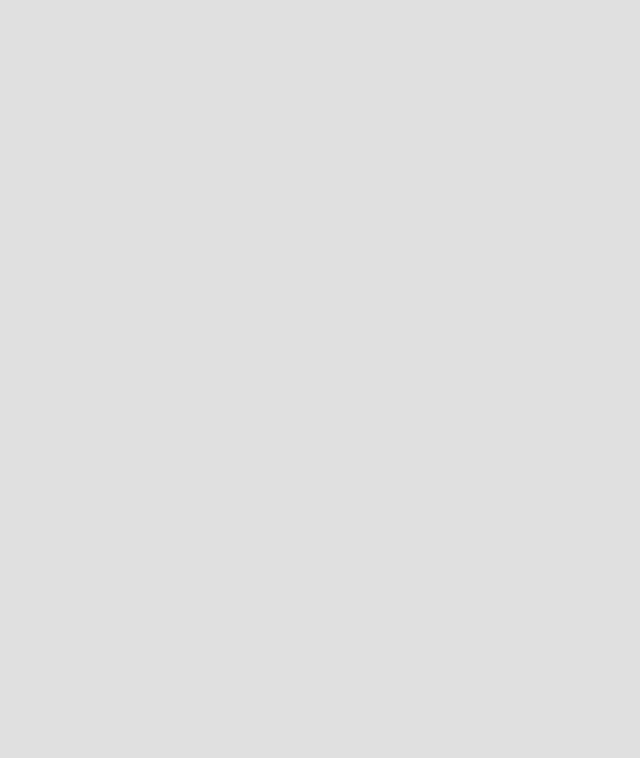
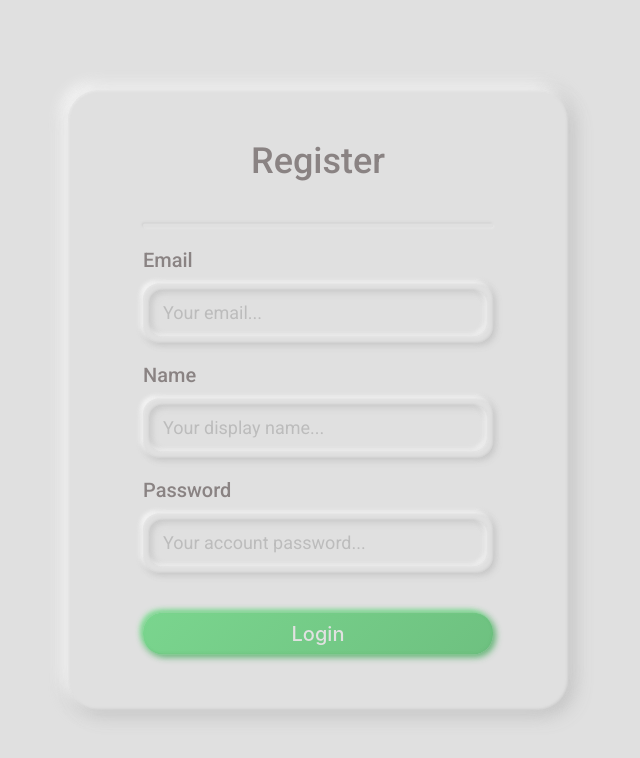
Before and after one commit to Prokopevs/Todo-desk, a React (Create React App) app: page /register in a window 1280 px wide. Before the commit this address had no page. Shown: the top 758 px of the page, without its empty margins (322-962 px from the left). Built offline with nearby package versions, Linux system fonts and the light colour scheme.

Commit message:
add register form

```diff
--- a/src/App.tsx
+++ b/src/App.tsx
@@ -2,6 +2,7 @@ import React from 'react';
 import Home from './pages/Home';
 import LoginForm from './pages/LoginForm'
 import { Routes, Route } from 'react-router-dom'
+import RegisterForm from './pages/RegisterForm';
 
 
 const App = () => {
@@ -10,6 +11,7 @@ const App = () => {
             <Routes>
                 <Route path="/" element={<Home />} />
                 <Route path="/login" element={<LoginForm />} />
+                <Route path="/register" element={<RegisterForm />} />
             </Routes>
         </div>
     );
--- a/src/components/Desk.tsx
+++ b/src/components/Desk.tsx
@@ -13,7 +13,7 @@ const Desk = () => {
                             <div className="block__inner_todo">
                                 <div className="block__content">
                                     <div className="pretty__line"></div>
-                                    <div className="block__content_input" contentEditable="true"></div>
+                                    <div className="block__content_input" contentEditable="true" suppressContentEditableWarning={true}>hello</div>
                                 </div>
                             </div>
                         </div>
@@ -22,12 +22,10 @@ const Desk = () => {
                         <h1 className="block__name">In progress</h1>
                         <div className="block__inner">
                             <div className="block__inner_todo">
-                                    <div className="block__content">
-                                        <div className="pretty__line"></div>
-                                        <p className="block__content_text">Do some shit blah blah blah blah blah shit blah blah blah blah blahshit blah blah blah blah blahshit blah lah blahshit blah blah blah blah blah blah blah </p>
-                                    </div>
-                                    <Priority />
-                                    <Priority />
+                                <div className="block__content">
+                                    <div className="pretty__line"></div>
+                                    <p className="block__content_text">Do some shit blah blah blah blah blah shit blah blah blah blah blahshit blah blah blah blah blahshit blah lah blahshit blah blah blah blah blah blah blah </p>
+                                </div>
                             </div>
                         </div>
                     </li>
--- a/src/pages/LoginForm.tsx
+++ b/src/pages/LoginForm.tsx
@@ -1,6 +1,6 @@
 import React from 'react'
 import { NeuToggle } from 'neumorphism-react';
-import { Link } from "react-router-dom";
+import { Link } from 'react-router-dom';
 
 const LoginForm = () => {
     return (
@@ -23,7 +23,9 @@ const LoginForm = () => {
                     <p className="login__form_remember_text">Remember me</p>
                 </div>
 
-                <p className="login__form_new login__form_new-mt">New user?</p>
+                <button className="button__big button__big-green button__big-green-mr">Login</button>
+
+                <p className="login__form_new">New user?</p>
                 <p className="login__form_new login__form_new-mb">You can create you account <Link to="/register" className="login__form_register">now</Link></p>
             </div>
         </div>
--- /dev/null
+++ b/src/pages/RegisterForm.tsx
@@ -0,0 +1,29 @@
+import React from 'react'
+
+const RegisterForm = () => {
+    return (
+        <div className="form position-absolute top-50 start-50 translate-middle">
+            <div className="form__container">
+                <p className="register__form_name text-center">Register</p>
+                <div className="block__line block__line-form"></div>
+
+                <p className="login__form_data_name">Email</p>
+                <div className="form__input_holder">
+                    <input placeholder="Your email..." type="email" className="form__input"></input>
+                </div>
+                <p className="login__form_data_name">Name</p>
+                <div className="form__input_holder">
+                    <input placeholder="Your display name..." type="text" className="form__input"></input>
+                </div>
+                <p className="login__form_data_name">Password</p>
+                <div className="form__input_holder">
+                    <input placeholder="Your account password..." type="text" className="form__input"></input>
+                </div>
+
+                <button className="button__big button__big-green button__big-green-mr button__big-green-register">Login</button>
+            </div>
+        </div>
+    )
+}
+
+export default RegisterForm
--- a/src/scss/abstracts/_all.scss
+++ b/src/scss/abstracts/_all.scss
@@ -4,3 +4,5 @@
 @import '../components/priority';
 @import '../components/loginForm';
 @import '../components/modalWindow';
+
+@import '../components/registerForm';
--- a/src/scss/components/_loginForm.scss
+++ b/src/scss/components/_loginForm.scss
@@ -27,7 +27,7 @@
     color: #8A8383;
     font-family: 'Roboto', sans-serif;
 
-    padding: 60px 0 45px;
+    padding: 52px 0 45px;
 }
 
 .block__line-form {
@@ -190,15 +190,11 @@
     font-family: 'Roboto', sans-serif;
     font-weight: 400;
 
-    margin: 4px 0;
-}
-
-.login__form_new-mt {
-    margin-top: 20px;
+    margin-bottom: 4px;
 }
 
 .login__form_new-mb {
-    margin-bottom: 60px;
+    margin-bottom: 55px;
 }
 
 .login__form_register {
--- a/src/scss/components/_modalWindow.scss
+++ b/src/scss/components/_modalWindow.scss
@@ -44,22 +44,28 @@
 
 .button__big {
     width: 100%;
-    height: 40px;
+    height: 42px;
     background: linear-gradient(135deg, #FF9292 0%, #EA8484 100%);
-    box-shadow: -2px 2px 10px rgba(221, 125, 125, 0.2), 2px -2px 10px rgba(221, 125, 125, 0.2), -2px -2px 10px rgba(255, 153, 153, 0.9), 2px 2px 13px rgba(221, 125, 125, 0.9), inset 1px 1px 2px rgba(255, 153, 153, 0.3), inset -1px -1px 2px rgba(221, 125, 125, 0.5);
+    box-shadow: -2px 2px 5px rgba(221, 125, 125, 0.2), 2px -2px 5px rgba(221, 125, 125, 0.2), -2px -2px 5px rgba(255, 153, 153, 0.9), 2px 2px 6px rgba(221, 125, 125, 0.9), inset 1px 1px 2px rgba(255, 153, 153, 0.3), inset -1px -1px 2px rgba(221, 125, 125, 0.5);
     border-radius: 20px;
     border: none;
 
     font-style: normal;
-    font-weight: 400;
+    font-weight: 500;
     font-size: 20px;
     color: #E1E1E1;
+
+    position: relative;
 }
 
 .button__big-green {
     background: linear-gradient(135deg, #7AD58E 0%, #6EC180 100%);
-    box-shadow: -3px 3px 10px rgba(104, 183, 122, 0.2), 3px -3px 10px rgba(104, 183, 122, 0.2), -3px -3px 10px rgba(128, 223, 149, 0.9), 3px 3px 13px rgba(104, 183, 122, 0.9), inset 1px 1px 2px rgba(128, 223, 149, 0.3), inset -1px -1px 2px rgba(104, 183, 122, 0.5);
+    box-shadow: -3px 3px 5px rgba(104, 183, 122, 0.2), 3px -3px 5px rgba(104, 183, 122, 0.2), -3px -3px 5px rgba(128, 223, 149, 0.9), 3px 3px 6px rgba(104, 183, 122, 0.9), inset 1px 1px 2px rgba(128, 223, 149, 0.3), inset -1px -1px 2px rgba(104, 183, 122, 0.5);
     margin: 45px 0;
+}
+
+.button__big-green-mr {
+    margin: 25px 0;
 }
 
 .close {
--- /dev/null
+++ b/src/scss/components/_registerForm.scss
@@ -0,0 +1,13 @@
+.register__form_name {
+    font-style: normal;
+    font-weight: 500;
+    font-size: 36px;
+    color: #8A8383;
+    font-family: 'Roboto', sans-serif;
+
+    padding: 52px 0 45px;
+}
+
+.button__big-green-register {
+    margin: 25px 0 55px 0;
+}
```
